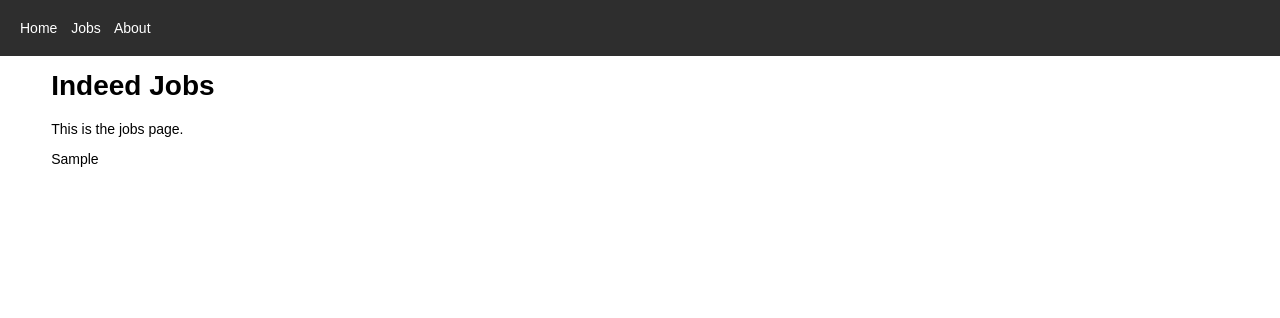
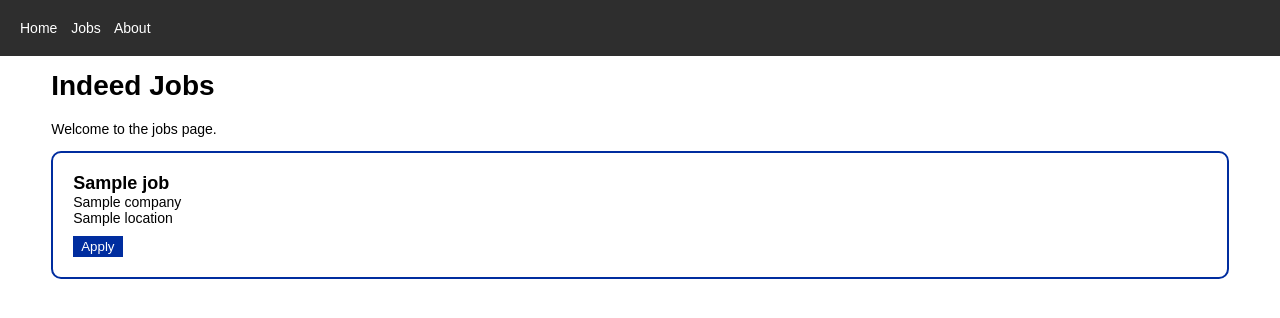
Before and after one commit to sagedemage/indeed_job_scraping, a Flask app: template backend/templates/jobs.html in a window 1280 px wide. Shown: the top 318 px of the page. Run offline with Flask 3, Linux system fonts and the light colour scheme; the template is opened without the code that fills it: most values are stand-ins (such as "Sample title", 1, 10 or a date in 2020).

Commit message:
display the list of jobs on the Flask application

```diff
--- a/backend/main.py
+++ b/backend/main.py
@@ -13,19 +13,18 @@ csv_file = "data/indeed_jobs.csv"
 def read_root():
     return {"msg": "Hello World!"}
 
-
-@app.get("/job-data")
-def job_data():
+def get_job_data():
+    """Get the jobs data from a CSV file"""
     df = pd.read_csv(csv_file)
 
     # Replace NaN values with an empty string
     df = df.fillna("")
 
-    rows = []
+    jobs = []
     for i in range(len(df.index)):
-        rows.append(df.loc[i].to_dict())
+        jobs.append(df.loc[i].to_dict())
 
-    return {"rows": rows}
+    return jobs
 
 @app.route("/")
 def home():
@@ -37,4 +36,5 @@ def about():
 
 @app.route("/jobs")
 def jobs():
-    return render_template("jobs.html", title="Indeed Jobs", jobs_data=["Frist Job", "Second Job"])
+    jobs = get_job_data()
+    return render_template("jobs.html", title="Indeed Jobs", jobs=jobs)
--- a/backend/static/style.css
+++ b/backend/static/style.css
@@ -22,3 +22,21 @@ body {
   font: 14px Arial, Verdana, Helvetica, Tahoma, "Trebuchet MS", sans-serif;
   margin: 0;
 }
+
+.job-posting {
+  border: 2px solid rgb(0, 45, 159);
+  border-radius: 10px;
+  padding: 20px;
+}
+
+.job-title {
+  font-size: 18px;
+  font-weight: bold;
+}
+
+.apply {
+  margin-top: 10px;
+  background-color: rgb(0, 45, 159);
+  color: white;
+  border: 2px solid rgb(0, 45, 159);
+}
--- a/backend/templates/jobs.html
+++ b/backend/templates/jobs.html
@@ -4,6 +4,14 @@
 
 {% block content %}
 <h1>Indeed Jobs</h1>
-<p>This is the jobs page.</p>
-<p>{{ jobs_data }}</p>
+<p>Welcome to the jobs page.</p>
+
+{% for job in jobs %}
+<p class="job-posting">
+    <span class="job-title">{{job.Job_Title}}</span><br>
+    {{job.Company}}<br>
+    {{job.Location}}<br>
+    <a href="{{job.Link}}" target="_blank"><button class="apply">Apply</button></a>
+</p>
+{% endfor %}
 {% endblock %}
```
